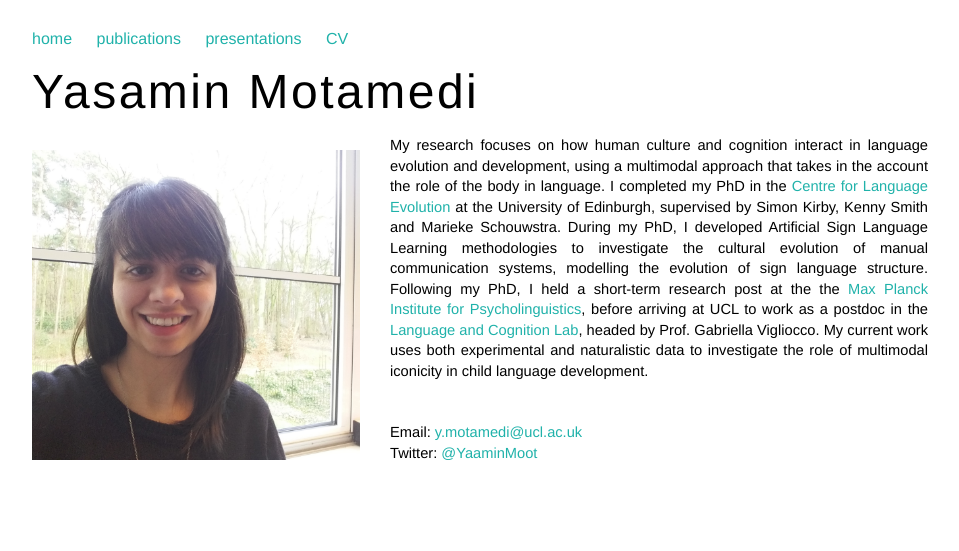
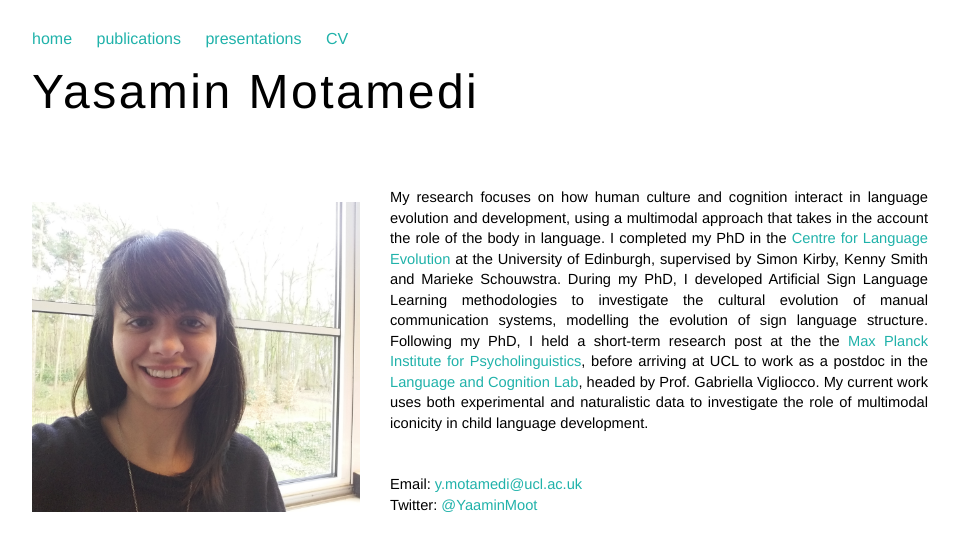
Before and after one commit to ymotamedi/ymotamedi.github.io, a Jekyll site: the page built from index.html, in a window 1280 px wide. Shown: the top 551 px of the page, without its empty margins (160-1119 px from the left). Built offline with Jekyll 4.4.1, drawn with Linux system fonts in a browser that asks for light colours.

Commit message:
Update index.html

```diff
--- a/index.html
+++ b/index.html
@@ -2,7 +2,7 @@
 layout: default
 title: Yasamin Motamedi
 ---
-<h3></h3>
+<h3><br><br></h3>
 
 <p align='justify'>
 
```
